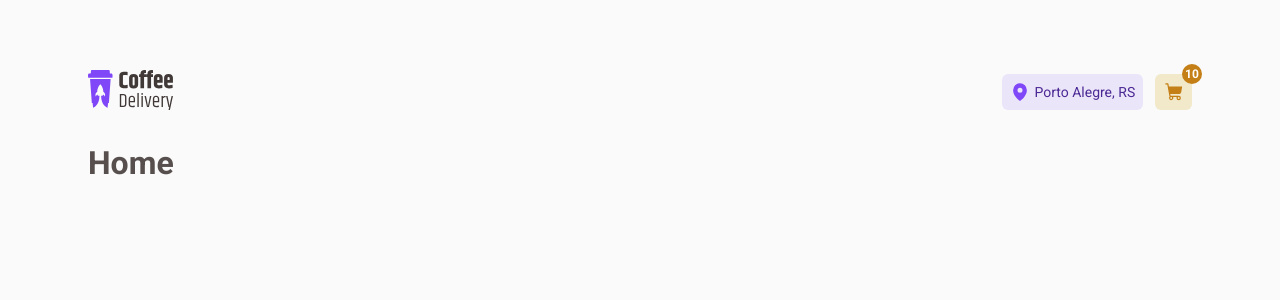
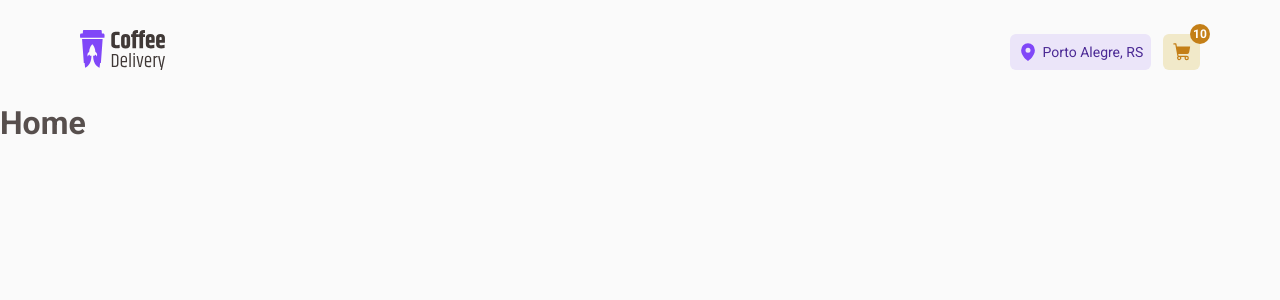
Before and after one commit to leonardoslima/Ignite-ReactJs-Desafio-02, a React (Vite) app: page / in a window 1280 px wide. Shown: the top 300 px of the page. Built offline with nearby package versions, Linux system fonts and the light colour scheme.

Commit message:
Modificações no DefaultLayout e novas imagens

```diff
--- a/src/layouts/DefaultLayout/styles.ts
+++ b/src/layouts/DefaultLayout/styles.ts
@@ -1,10 +1,10 @@
 import styled from 'styled-components'
 
 export const LayoutContainer = styled.div`
-  max-width: 74rem;
-  margin: auto;
-  padding: 2.5rem;
-
-  display: flex;
-  flex-direction: column;
+  .container {
+    width: 100%;
+    max-width: 70rem;
+    margin-right: auto;
+    margin-left: auto;
+  }
 `
```
Also changed, not shown: src/assets/intro-background.png (added), src/assets/intro-img.png (added).
